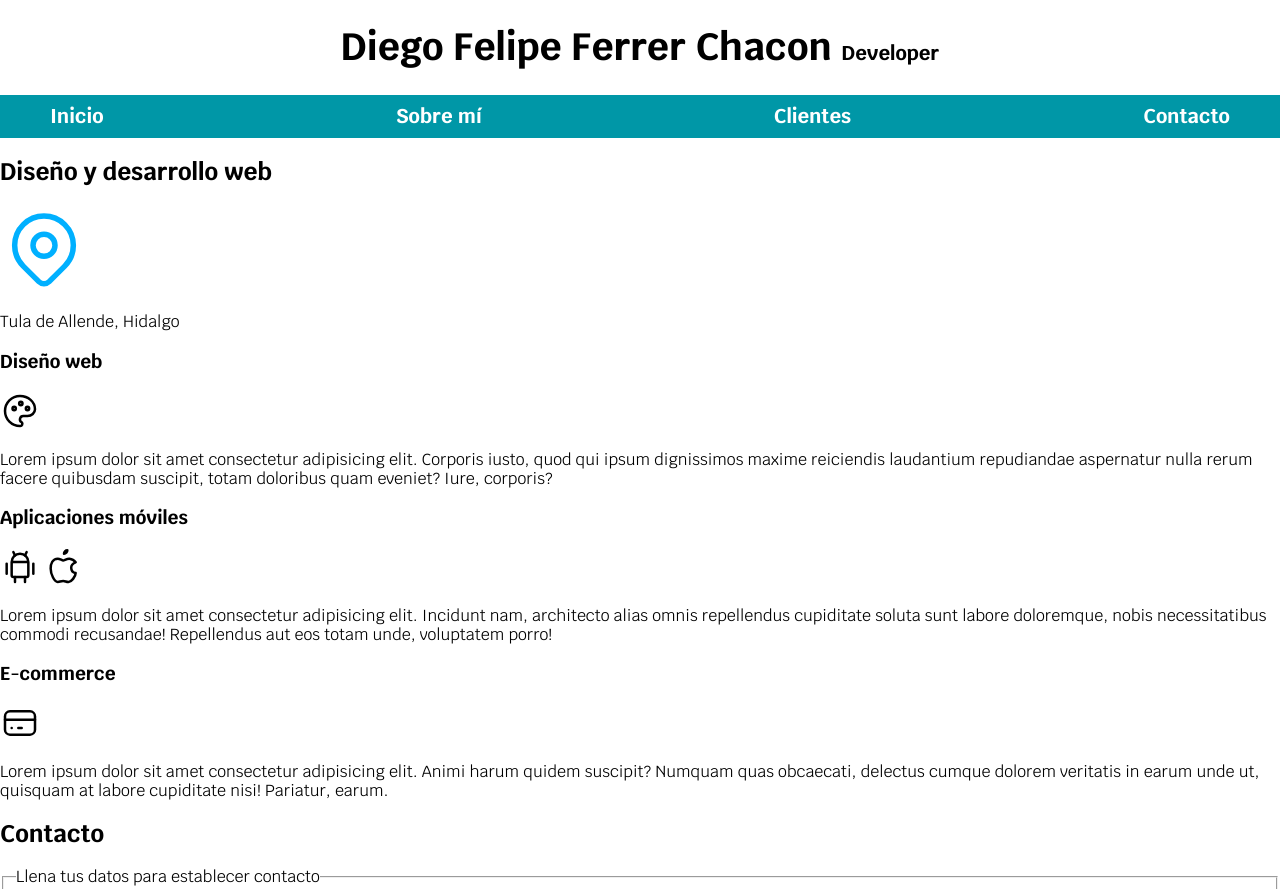
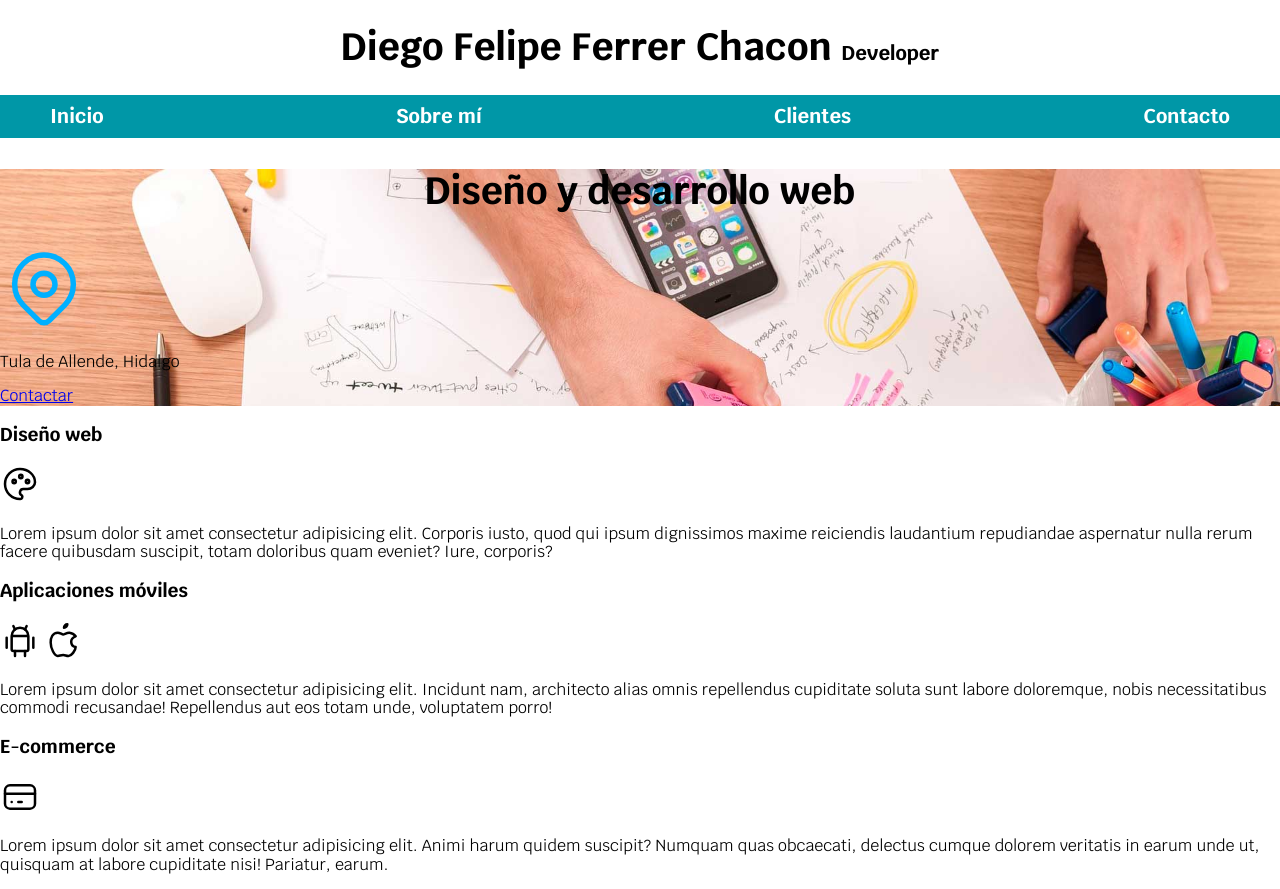
Before and after one commit to DFFC03/developer_page_7SA, a plain HTML site: page index.html in a window 1280 px wide. Shown: the top 889 px of the page. Drawn offline with Linux system fonts and the light colour scheme.

Commit message:
Starting hero

```diff
--- a/css/styles.css
+++ b/css/styles.css
@@ -72,3 +72,9 @@ body{
     background-color: var(--primario);
     color: var(--osucro);
 }
+.hero{
+    background-image: url("../img/hero.jpg");
+    background-repeat: no-repeat;
+    /*Cover cubre la imagen con todoel tamaño posible*/
+    background-size: cover;
+}
--- a/index.html
+++ b/index.html
@@ -28,10 +28,14 @@
             <a href="#">Contacto</a>
         </nav>
     </div>
-    <section>
-        <h2>Diseño y desarrollo web</h2>
-        <svg xmlns="http://www.w3.org/2000/svg" viewBox="0 0 24 24" fill="none" stroke="#00B0FF" stroke-linecap="round" stroke-linejoin="round" width="88" height="88" stroke-width="1.5"> <path d="M9 11a3 3 0 1 0 6 0a3 3 0 0 0 -6 0"></path> <path d="M17.657 16.657l-4.243 4.243a2 2 0 0 1 -2.827 0l-4.244 -4.243a8 8 0 1 1 11.314 0z"></path> </svg>
-        <p>Tula de Allende, Hidalgo</p>
+
+    <section class="hero">
+        <div class="contenido-hero">
+            <h2 class="titulo">Diseño y desarrollo web</h2>
+            <svg xmlns="http://www.w3.org/2000/svg" viewBox="0 0 24 24" fill="none" stroke="#00B0FF" stroke-linecap="round" stroke-linejoin="round" width="88" height="88" stroke-width="1.5"> <path d="M9 11a3 3 0 1 0 6 0a3 3 0 0 0 -6 0"></path> <path d="M17.657 16.657l-4.243 4.243a2 2 0 0 1 -2.827 0l-4.244 -4.243a8 8 0 1 1 11.314 0z"></path> </svg>
+            <p>Tula de Allende, Hidalgo</p>
+            <a href="#">Contactar</a>
+        </div>
     </section>
     <main>
         <section>
```
Also changed, not shown: img/hero.jpg (added).
